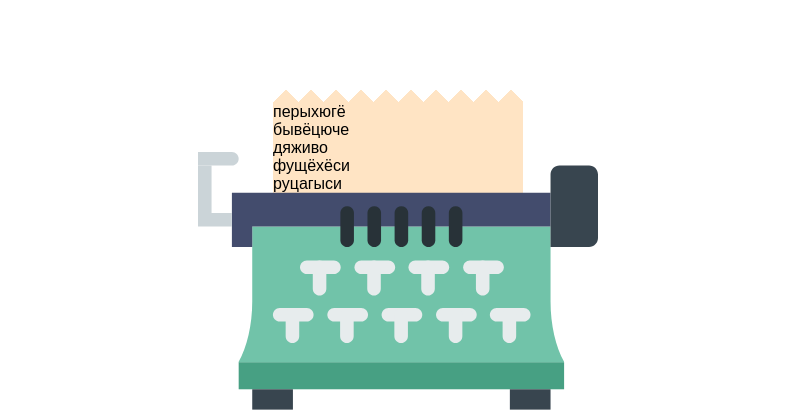
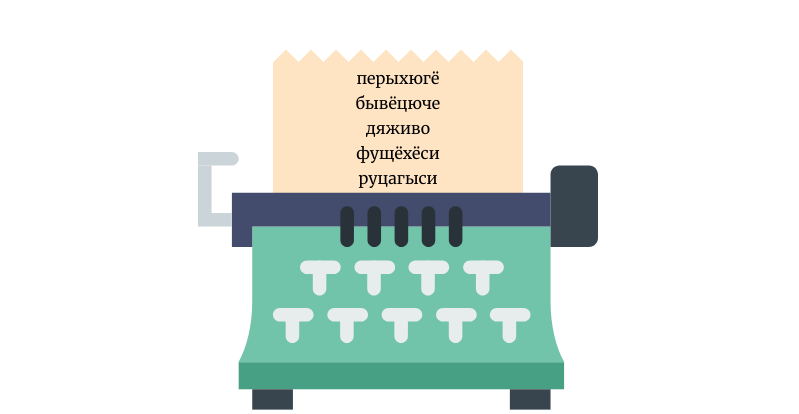
Before and after one commit to snorkysnark/namegen, a website: page static/index.html in a window 1280 px wide. Shown: the part 299-713 px from the top of the page, without its empty margins (242-1041 px from the left). Drawn offline with Linux system fonts and the light colour scheme.

Commit message:
Initial css styling

```diff
--- a/static/index.html
+++ b/static/index.html
@@ -3,14 +3,18 @@
 <head>
     <meta charset="UTF-8">
     <meta name="viewport" content="width=device-width, initial-scale=1.0">
-    <link href="https://fonts.googleapis.com/css2?family=Montserrat:wght@100;200&display=swap" rel="stylesheet">    <link rel="stylesheet" type="text/css" href="style.css">
+    <link href="https://fonts.googleapis.com/css2?family=Montserrat:wght@100;200&display=swap" rel="stylesheet">
+    <link href="https://fonts.googleapis.com/css2?family=Merriweather:wght@300;400&display=swap" rel="stylesheet">
+    <link rel="stylesheet" type="text/css" href="style.css">
     <title>Как назвать персонажа</title>
 </head>
 
 <body>
     <div class="main">
-        <span class="title">Как назвать персонажа?</span>
-        <svg id="typewriter" width="59" height="38" version="1.1" viewBox="0 0 59 38" xmlns="http://www.w3.org/2000/svg">
+        <h1 class="title">Как назвать персонажа?</h1>
+        <div id="typewriter-group">
+            <button id="typewriter-button"></button>
+            <svg id="typewriter-svg" width="59" height="38" version="1.1" viewBox="0 0 59 38" xmlns="http://www.w3.org/2000/svg">
                 <rect class="tw-metal-dark" x="6" y="31" width="48" height="4" />
                 <rect class="tw-leg" x="8" y="35" width="6" height="3" />
                 <rect class="tw-leg" x="46" y="35" width="6" height="3" />
@@ -87,12 +91,13 @@
                     </g>
                 </g>
             </svg>
+        </div>
         <div id="paper">
-            <span>руцагыси</span>
-            <span>фущёхёси</span>
-            <span>дяживо</span>
-            <span>бывёцюче</span>
-            <span>перыхюгё</span>
+            <div class="name">руцагыси</div>
+            <div class="name">фущёхёси</div>
+            <div class="name">дяживо</div>
+            <div class="name">бывёцюче</div>
+            <div class="name">перыхюгё</div>
         </div>
     </div>
 </body>
--- a/static/style.css
+++ b/static/style.css
@@ -21,13 +21,33 @@ body {
     font-family: 'Montserrat', sans-serif;
     font-size: 50px;
     user-select: none;
+    margin-bottom: 0;
     margin-top: 10px;
 }
 
-#typewriter {
+#typewriter-group {
+    z-index: 1;
+    pointer-events: none;
+    position: relative;
+}
+
+#typewriter-svg {
     width: 400px;
     height: auto;
+}
+
+#typewriter-button {
+    pointer-events: all;
+    position: absolute;
+    z-index: 2;
+    top: 103px;
+    left: 71px;
+    width: 264px;
+    height: 92px;
+    border: none;
+    outline: none;
     cursor: pointer;
+    background: none;
 }
 
 #paper {
@@ -35,10 +55,10 @@ body {
     width: 250px;
     background-color: bisque;
     transform: translateY(41px);
-    z-index: -1;
     display: flex;
     flex-direction: column-reverse;
     height: fit-content;
+    padding-top: 5px;
 }
 
 #paper::after {
@@ -54,6 +74,14 @@ body {
     background-size: 25px 15px;
     background-position-x: 13px;
     background-repeat: repeat-x;
+}
+
+.name {
+    font-family: 'Merriweather', serif;
+    font-weight: 400;
+    text-align: center;
+    margin-bottom: 5px;
+    user-select: all;
 }
 
 .tw-metal-dark {
```
Lines whose indentation alone changed are shown as unchanged.
